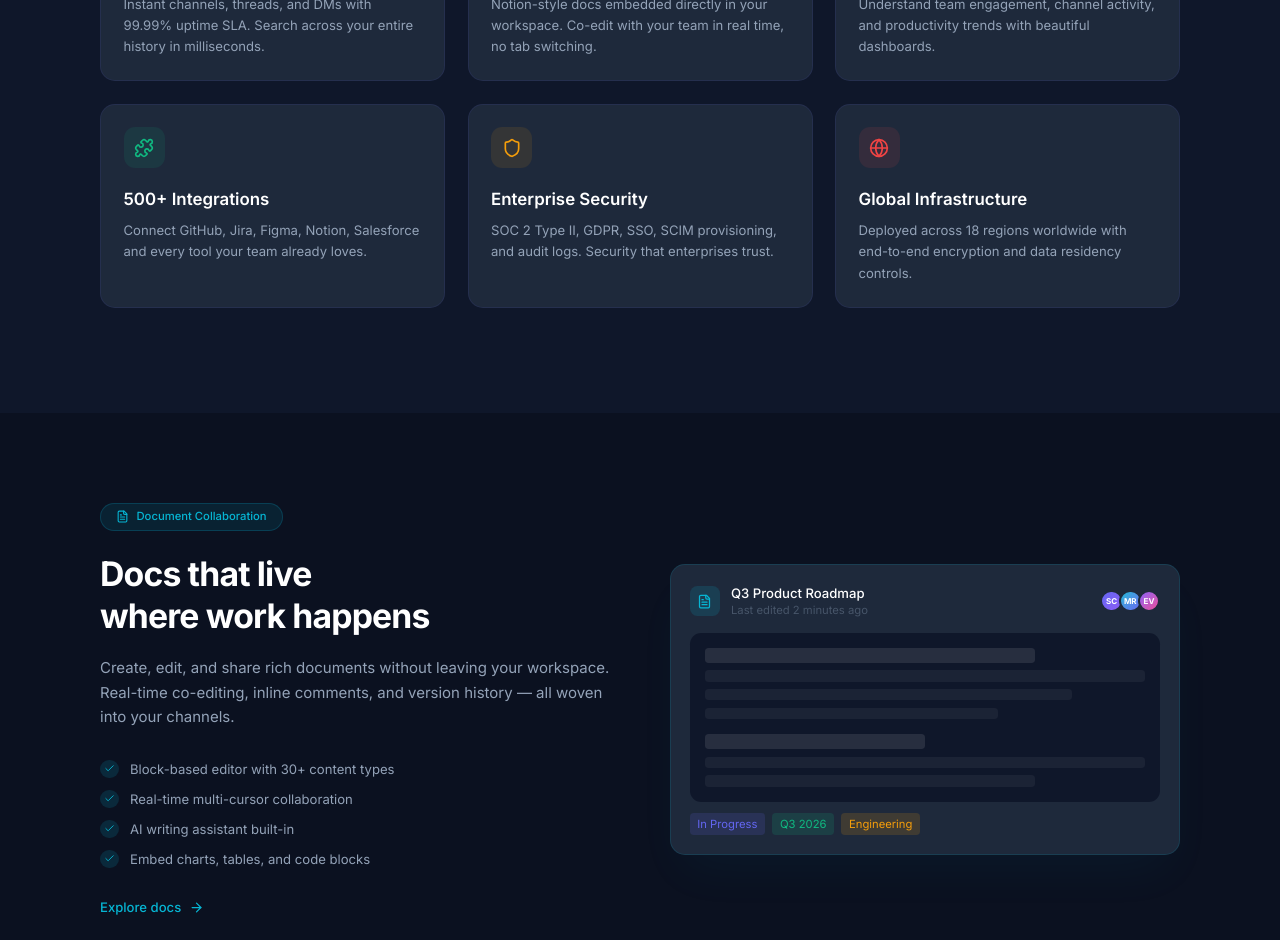
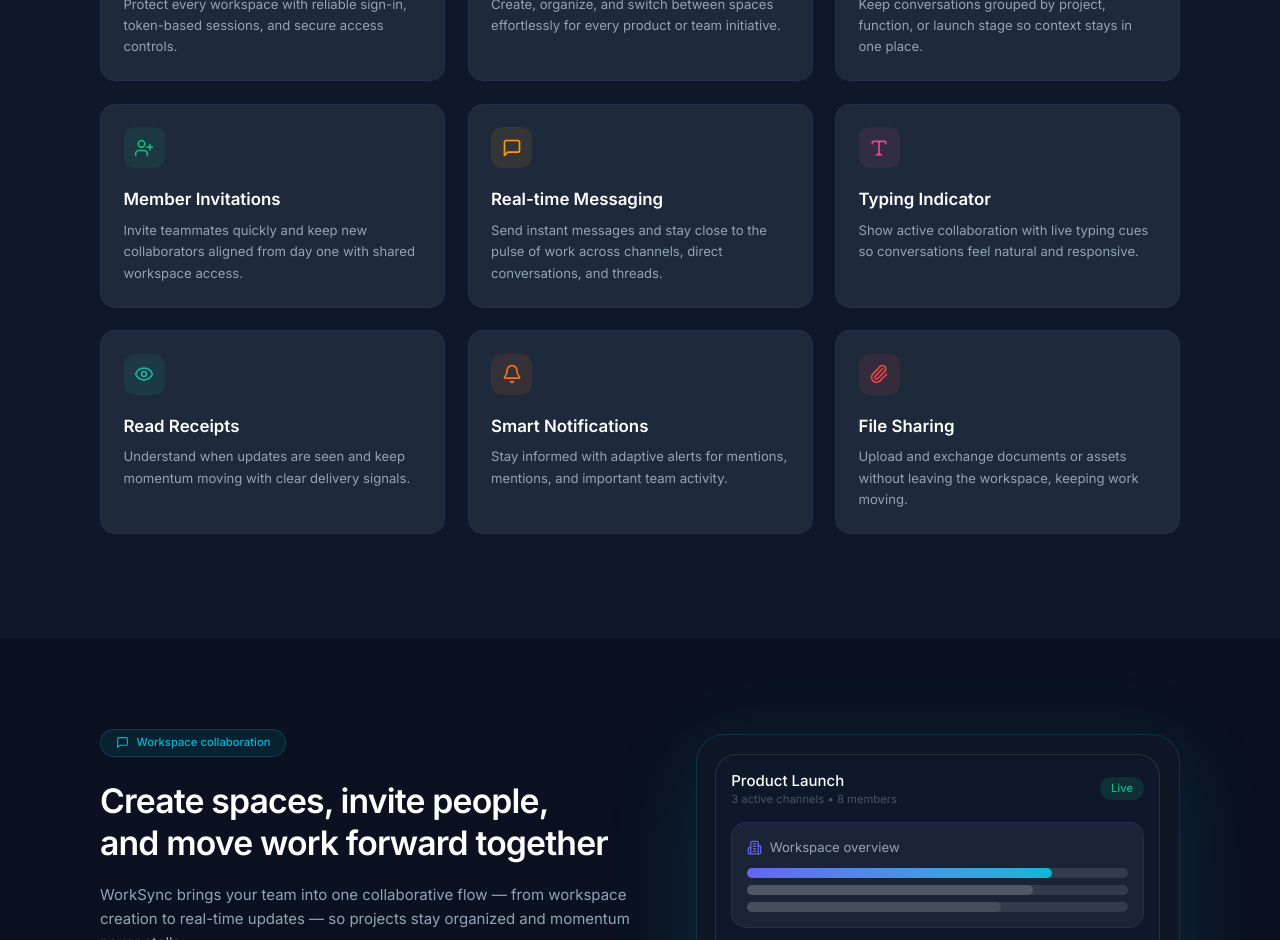
Before and after one commit to dhyanikhatrani/saas-collaboration-workspace, a React (Vite) app: page / in a window 1280 px wide. Shown: the part 1860-2800 px from the top of the page. Built offline with nearby package versions, Linux system fonts and the light colour scheme.

Commit message:
feat(landing): enhance landing page with new features and improved navigation

```diff
--- a/src/app/components/LandingPage.tsx
+++ b/src/app/components/LandingPage.tsx
@@ -1,9 +1,22 @@
 import { useState } from "react";
 import { useNavigate } from "react-router";
 import {
-  Zap, FileText,
-  ChevronRight, Star, ArrowRight, Check, Menu, X,
-  Layers, Sparkles
+  ArrowRight,
+  Bell,
+  Building2,
+  Check,
+  ChevronRight,
+  Layers,
+  Menu,
+  MessageSquare,
+  Paperclip,
+  ShieldCheck,
+  Sparkles,
+  Star,
+  Type,
+  UserPlus,
+  X,
+  Zap,
 } from "lucide-react";
 import { FeatureCard, PricingCard, TestimonialCard } from "./landing/LandingCards";
 import {
@@ -13,14 +26,19 @@ import {
   PLANS as LANDING_PLANS,
   TESTIMONIALS as LANDING_TESTIMONIALS,
 } from "./landing/data";
+import previewScreenshot from "../../imports/dashboard-preview.png";
 
 export default function LandingPage() {
   const navigate = useNavigate();
   const [mobileOpen, setMobileOpen] = useState(false);
 
+  const scrollToSection = (target: string) => {
+    document.getElementById(target)?.scrollIntoView({ behavior: "smooth", block: "start" });
+    setMobileOpen(false);
+  };
+
   return (
     <div className="min-h-screen bg-[#0F172A] text-[#F8FAFC] overflow-x-hidden">
-      {/* Navbar */}
       <nav className="fixed top-0 left-0 right-0 z-50 border-b border-[#6366F1]/10 bg-[#0F172A]/80 backdrop-blur-xl">
         <div className="max-w-7xl mx-auto px-6 h-16 flex items-center justify-between">
           <div className="flex items-center gap-2 cursor-pointer" onClick={() => navigate("/")}>
@@ -31,14 +49,16 @@ export default function LandingPage() {
           </div>
 
           <div className="hidden md:flex items-center gap-8">
-            {LANDING_NAV_LINKS.map(l => (
-              <button key={l} className="text-[#94A3B8] hover:text-white transition-colors text-sm">{l}</button>
+            {LANDING_NAV_LINKS.map(link => (
+              <button key={link.target} onClick={() => scrollToSection(link.target)} className="text-[#94A3B8] hover:text-white transition-colors text-sm">
+                {link.label}
+              </button>
             ))}
           </div>
 
           <div className="hidden md:flex items-center gap-3">
             <button onClick={() => navigate("/login")} className="text-sm text-[#94A3B8] hover:text-white transition-colors px-4 py-2">Log in</button>
-            <button onClick={() => navigate("/register")} className="text-sm bg-[#6366F1] hover:bg-[#5558E8] text-white px-4 py-2 rounded-lg transition-all hover:shadow-lg hover:shadow-[#6366F1]/25 font-medium">
+            <button onClick={() => navigate("/register")} className="text-sm bg-[#6366F1] hover:bg-[#5558E8] text-white px-4 py-2 rounded-lg transition-all duration-300 hover:shadow-lg hover:shadow-[#6366F1]/25 font-medium">
               Get started
             </button>
           </div>
@@ -50,8 +70,10 @@ export default function LandingPage() {
 
         {mobileOpen && (
           <div className="md:hidden bg-[#0F172A] border-t border-[#6366F1]/10 px-6 py-4 flex flex-col gap-4">
-            {LANDING_NAV_LINKS.map(l => (
-              <button key={l} className="text-[#94A3B8] hover:text-white transition-colors text-sm text-left">{l}</button>
+            {LANDING_NAV_LINKS.map(link => (
+              <button key={link.target} onClick={() => scrollToSection(link.target)} className="text-[#94A3B8] hover:text-white transition-colors text-sm text-left">
+                {link.label}
+              </button>
             ))}
             <div className="flex gap-3 pt-2">
               <button onClick={() => navigate("/login")} className="flex-1 text-sm border border-[#6366F1]/30 text-[#94A3B8] px-4 py-2 rounded-lg">Log in</button>
@@ -76,7 +98,8 @@ export default function LandingPage() {
           </div>
 
           <h1 className="text-5xl md:text-7xl font-bold leading-tight tracking-tight text-white mb-6">
-            Where teams do their{" "}
+            Where teams do their {" "}
+            <br />
             <span className="bg-gradient-to-r from-[#6366F1] via-[#8B5CF6] to-[#06B6D4] bg-clip-text text-transparent">
               best work
             </span>
@@ -200,7 +223,6 @@ export default function LandingPage() {
         </div>
       </section>
 
-      {/* Trusted by logos */}
       <section className="py-16 px-6 border-y border-[#6366F1]/10">
         <div className="max-w-5xl mx-auto text-center">
           <p className="text-sm text-[#475569] uppercase tracking-widest mb-10">Trusted by teams at world-class companies</p>
@@ -212,19 +234,18 @@ export default function LandingPage() {
         </div>
       </section>
 
-      {/* Features */}
-      <section className="py-28 px-6">
+      <section id="features" className="py-28 px-6 scroll-mt-24">
         <div className="max-w-6xl mx-auto">
-          <div className="text-center mb-20">
+          <div className="text-center mb-20 animate-fade-up">
             <div className="inline-flex items-center gap-2 bg-[#6366F1]/10 border border-[#6366F1]/20 rounded-full px-4 py-1.5 mb-6">
               <Layers size={13} className="text-[#6366F1]" />
               <span className="text-xs text-[#6366F1] font-medium">Built for modern teams</span>
             </div>
-            <h2 className="text-4xl md:text-5xl font-bold text-white mb-5 tracking-tight">Everything your team needs,<br />finally in one place</h2>
-            <p className="text-[#94A3B8] text-lg max-w-xl mx-auto">No more context switching. WorkSync brings messages, docs, and tasks into a unified workspace.</p>
+            <h2 className="text-4xl md:text-5xl font-semibold text-white mb-5 tracking-tight">Everything your team needs,<br />finally in one place</h2>
+            <p className="text-[#94A3B8] text-lg max-w-2xl mx-auto">From secure access to real-time collaboration, WorkSync keeps your team connected without the noise.</p>
           </div>
 
-          <div className="grid grid-cols-1 md:grid-cols-2 lg:grid-cols-3 gap-6">
+          <div className="grid grid-cols-1 md:grid-cols-2 xl:grid-cols-3 gap-6">
             {LANDING_FEATURES.map(f => (
               <FeatureCard key={f.title} feature={f} />
             ))}
@@ -232,61 +253,72 @@ export default function LandingPage() {
         </div>
       </section>
 
-      {/* Product showcase */}
-      <section className="py-24 px-6 bg-[#0B1120]">
-        <div className="max-w-6xl mx-auto">
-          <div className="grid md:grid-cols-2 gap-16 items-center">
-            <div>
+      <section id="collaboration" className="py-24 px-6 bg-[#0B1120] scroll-mt-24">
+        <div className="max-w-6xl mx-auto grid lg:grid-cols-[1.05fr_0.95fr] gap-16 items-center">
+          <div className="animate-fade-up">
             <div className="inline-flex items-center gap-2 bg-[#06B6D4]/10 border border-[#06B6D4]/20 rounded-full px-4 py-1.5 mb-6">
-                <FileText size={13} className="text-[#06B6D4]" />
-                <span className="text-xs text-[#06B6D4] font-medium">Document Collaboration</span>
+              <MessageSquare size={13} className="text-[#06B6D4]" />
+              <span className="text-xs text-[#06B6D4] font-medium">Workspace collaboration</span>
             </div>
-              <h2 className="text-4xl font-bold text-white mb-5 leading-tight tracking-tight">Docs that live<br />where work happens</h2>
-              <p className="text-[#94A3B8] leading-relaxed mb-8">Create, edit, and share rich documents without leaving your workspace. Real-time co-editing, inline comments, and version history — all woven into your channels.</p>
-              <ul className="space-y-3">
-                {["Block-based editor with 30+ content types", "Real-time multi-cursor collaboration", "AI writing assistant built-in", "Embed charts, tables, and code blocks"].map(item => (
-                  <li key={item} className="flex items-center gap-3 text-sm text-[#94A3B8]">
-                    <div className="w-5 h-5 rounded-full bg-[#06B6D4]/15 flex items-center justify-center flex-shrink-0">
-                      <Check size={11} className="text-[#06B6D4]" />
-                    </div>
-                    {item}
-                  </li>
-                ))}
-              </ul>
-              <button onClick={() => navigate("/documents")} className="mt-8 flex items-center gap-2 text-[#06B6D4] text-sm font-medium hover:gap-3 transition-all">
-                Explore docs <ArrowRight size={15} />
-              </button>
-            </div>
-            <div className="rounded-2xl overflow-hidden border border-[#06B6D4]/15 bg-[#1E293B] p-5 shadow-2xl shadow-[#06B6D4]/5">
-              <div className="space-y-3">
-                <div className="flex items-center gap-3 mb-4">
-                  <div className="w-8 h-8 rounded-lg bg-[#06B6D4]/15 flex items-center justify-center"><FileText size={15} className="text-[#06B6D4]" /></div>
-                  <div>
-                    <div className="text-white text-sm font-medium">Q3 Product Roadmap</div>
-                    <div className="text-[#475569] text-xs">Last edited 2 minutes ago</div>
-                  </div>
-                  <div className="ml-auto flex -space-x-1">
-                    {["SC", "MR", "EV"].map((a, i) => (
-                      <div key={i} className={`w-6 h-6 rounded-full border-2 border-[#1E293B] flex items-center justify-center bg-gradient-to-br ${i === 0 ? 'from-[#6366F1] to-[#8B5CF6]' : i === 1 ? 'from-[#06B6D4] to-[#6366F1]' : 'from-[#8B5CF6] to-[#EC4899]'}`}>
-                        <span className="text-white text-xs font-bold" style={{fontSize: '8px'}}>{a}</span>
+            <h2 className="text-4xl font-semibold text-white mb-5 leading-tight tracking-tight">Create spaces, invite people,<br />and move work forward together</h2>
+            <p className="text-[#94A3B8] leading-relaxed mb-8">WorkSync brings your team into one collaborative flow — from workspace creation to real-time updates — so projects stay organized and momentum never stalls.</p>
+            <div className="grid sm:grid-cols-2 gap-3">
+              {[
+                { title: "Create Workspaces", desc: "Spin up focused spaces for every initiative." },
+                { title: "Invite Members", desc: "Bring in the right people in seconds." },
+                { title: "Create Channels", desc: "Structure conversations by team or project." },
+                { title: "Real-time Collaboration", desc: "Share updates and stay aligned instantly." },
+              ].map(item => (
+                <div key={item.title} className="rounded-2xl border border-[#6366F1]/10 bg-[#111827]/70 p-4">
+                  <div className="text-white font-medium text-sm mb-1">{item.title}</div>
+                  <div className="text-[#94A3B8] text-sm">{item.desc}</div>
                 </div>
               ))}
             </div>
           </div>
-                {/* Doc content preview */}
-                <div className="bg-[#0F172A] rounded-xl p-4 space-y-2">
-                  <div className="h-4 bg-white/10 rounded w-3/4" />
-                  <div className="h-3 bg-white/5 rounded w-full" />
-                  <div className="h-3 bg-white/5 rounded w-5/6" />
-                  <div className="h-3 bg-white/5 rounded w-4/6" />
-                  <div className="mt-4 h-4 bg-white/10 rounded w-1/2" />
-                  <div className="h-3 bg-white/5 rounded w-full" />
-                  <div className="h-3 bg-white/5 rounded w-3/4" />
+
+          <div className="rounded-[28px] border border-[#06B6D4]/20 bg-[#111827]/80 p-5 shadow-[0_25px_90px_rgba(6,182,212,0.16)]">
+            <div className="rounded-[22px] border border-white/10 bg-[#0F172A] p-4 space-y-4">
+              <div className="flex items-center justify-between">
+                <div>
+                  <div className="text-white font-medium">Product Launch</div>
+                  <div className="text-[#475569] text-xs">3 active channels • 8 members</div>
                 </div>
-                <div className="flex gap-2 mt-3">
-                  <div className="bg-[#6366F1]/15 text-[#6366F1] text-xs rounded px-2 py-1">In Progress</div>
-                  <div className="bg-[#10B981]/15 text-[#10B981] text-xs rounded px-2 py-1">Q3 2026</div>
-                  <div className="bg-[#F59E0B]/15 text-[#F59E0B] text-xs rounded px-2 py-1">Engineering</div>
+                <div className="rounded-full bg-[#10B981]/15 px-3 py-1 text-[#10B981] text-xs font-medium">Live</div>
+              </div>
+
+              <div className="rounded-2xl border border-[#6366F1]/15 bg-[#1E293B]/80 p-4 space-y-3">
+                <div className="flex items-center gap-2 text-[#94A3B8] text-sm">
+                  <Building2 size={15} className="text-[#6366F1]" />
+                  Workspace overview
+                </div>
+                <div className="space-y-2">
+                  <div className="h-2.5 rounded-full bg-white/10"><div className="h-2.5 w-4/5 rounded-full bg-gradient-to-r from-[#6366F1] to-[#06B6D4]" /></div>
+                  <div className="h-2.5 rounded-full bg-white/10"><div className="h-2.5 w-3/4 rounded-full bg-white/15" /></div>
+                  <div className="h-2.5 rounded-full bg-white/10"><div className="h-2.5 w-2/3 rounded-full bg-white/10" /></div>
+                </div>
+              </div>
+
+              <div className="grid gap-3 sm:grid-cols-2">
+                <div className="rounded-2xl border border-[#6366F1]/10 bg-[#1E293B]/70 p-4">
+                  <div className="flex items-center gap-2 text-white text-sm font-medium mb-2"><UserPlus size={14} className="text-[#10B981]" /> Invites</div>
+                  <div className="text-[#94A3B8] text-sm">2 pending invites waiting to join.</div>
+                </div>
+                <div className="rounded-2xl border border-[#6366F1]/10 bg-[#1E293B]/70 p-4">
+                  <div className="flex items-center gap-2 text-white text-sm font-medium mb-2"><Bell size={14} className="text-[#F59E0B]" /> Alerts</div>
+                  <div className="text-[#94A3B8] text-sm">Mentions and file updates are live.</div>
+                </div>
+              </div>
+
+              <div className="rounded-2xl border border-[#6366F1]/10 bg-[#111827] p-4">
+                <div className="flex items-center gap-2 text-[#94A3B8] text-sm mb-3">
+                  <Paperclip size={15} className="text-[#06B6D4]" />
+                  Shared assets
+                </div>
+                <div className="flex gap-2 flex-wrap">
+                  {['Roadmap', 'Brief', 'Mockups'].map(item => (
+                    <span key={item} className="rounded-full bg-[#1E293B] border border-[#6366F1]/10 px-3 py-1 text-xs text-[#CBD5E1]">{item}</span>
+                  ))}
                 </div>
               </div>
             </div>
@@ -294,26 +326,24 @@ export default function LandingPage() {
         </div>
       </section>
 
-      {/* Testimonials */}
-      <section className="py-28 px-6">
+      {/* <section id="testimonials" className="py-28 px-6 scroll-mt-24">
         <div className="max-w-6xl mx-auto">
-          <div className="text-center mb-16">
-            <h2 className="text-4xl font-bold text-white mb-4 tracking-tight">Loved by teams worldwide</h2>
-            <p className="text-[#94A3B8]">Don't take our word for it — hear from the teams shipping with WorkSync.</p>
+          <div className="text-center mb-16 animate-fade-up">
+            <h2 className="text-4xl font-semibold text-white mb-4 tracking-tight">Loved by teams worldwide</h2>
+            <p className="text-[#94A3B8] max-w-2xl mx-auto">Teams use WorkSync to keep every conversation, channel, and decision connected in one place.</p>
           </div>
-          <div className="grid md:grid-cols-2 lg:grid-cols-4 gap-5">
+          <div className="grid md:grid-cols-2 xl:grid-cols-4 gap-5">
             {LANDING_TESTIMONIALS.map(t => (
               <TestimonialCard key={t.name} testimonial={t} />
             ))}
           </div>
         </div>
-      </section>
+      </section> */}
 
-      {/* Pricing */}
-      <section className="py-24 px-6 bg-[#0B1120]">
+      {/* <section id="pricing" className="py-24 px-6 bg-[#0B1120] scroll-mt-24">
         <div className="max-w-5xl mx-auto">
-          <div className="text-center mb-16">
-            <h2 className="text-4xl font-bold text-white mb-4 tracking-tight">Simple, transparent pricing</h2>
+          <div className="text-center mb-16 animate-fade-up">
+            <h2 className="text-4xl font-semibold text-white mb-4 tracking-tight">Simple, transparent pricing</h2>
             <p className="text-[#94A3B8]">Start free, scale as you grow. No hidden fees, no surprises.</p>
           </div>
           <div className="grid md:grid-cols-3 gap-6">
@@ -326,7 +356,7 @@ export default function LandingPage() {
             ))}
           </div>
         </div>
-      </section>
+      </section> */}
 
 {/* CTA */}
       <section className="py-28 px-6 relative overflow-hidden">
@@ -342,7 +372,6 @@ export default function LandingPage() {
               Get started for free
               <ArrowRight size={18} className="group-hover:translate-x-1 transition-transform" />
             </button>
-            <p className="text-[#475569] text-sm">No credit card · Free forever plan</p>
           </div>
         </div>
       </section>
--- a/src/app/components/landing/LandingCards.tsx
+++ b/src/app/components/landing/LandingCards.tsx
@@ -15,8 +15,8 @@ export function FeatureCard({ feature }: FeatureCardProps) {
   const Icon = feature.icon;
 
   return (
-    <div className="group p-6 rounded-2xl bg-[#1E293B] border border-[#6366F1]/10 hover:border-[#6366F1]/30 transition-all hover:-translate-y-1 hover:shadow-xl hover:shadow-[#6366F1]/5 cursor-default">
-      <div className={`w-11 h-11 rounded-xl ${feature.bg} flex items-center justify-center mb-5`}>
+    <div className="group p-6 rounded-2xl bg-[#1E293B] border border-[#6366F1]/10 hover:border-[#6366F1]/30 transition-all duration-300 hover:-translate-y-1 hover:shadow-[0_25px_80px_rgba(99,102,241,0.12)] cursor-default">
+      <div className={`w-11 h-11 rounded-xl ${feature.bg} flex items-center justify-center mb-5 transition-transform duration-300 group-hover:scale-105`}>
         <Icon size={20} className={feature.color} />
       </div>
       <h3 className="text-white font-semibold mb-2">{feature.title}</h3>
@@ -37,7 +37,7 @@ type TestimonialCardProps = {
 
 export function TestimonialCard({ testimonial }: TestimonialCardProps) {
   return (
-    <div className="p-5 rounded-2xl bg-[#1E293B] border border-[#6366F1]/10 hover:border-[#6366F1]/25 transition-all flex flex-col">
+    <div className="p-6 rounded-2xl bg-[#1E293B] border border-[#6366F1]/10 hover:border-[#6366F1]/25 transition-all duration-300 hover:-translate-y-1 hover:shadow-[0_22px_60px_rgba(15,23,42,0.35)] flex flex-col">
       <div className="flex gap-1 mb-4">
         {Array.from({ length: testimonial.stars }, (_, index) => (
           <Star key={index} size={13} className="fill-[#F59E0B] text-[#F59E0B]" />
@@ -70,7 +70,7 @@ type PricingCardProps = {
 
 export function PricingCard({ plan, onSelect }: PricingCardProps) {
   return (
-    <div className={`rounded-2xl p-7 border flex flex-col relative ${plan.primary ? "bg-gradient-to-b from-[#6366F1]/20 to-[#6366F1]/5 border-[#6366F1]/50 shadow-2xl shadow-[#6366F1]/10" : "bg-[#1E293B] border-[#6366F1]/10"}`}>
+    <div className={`rounded-2xl p-7 border flex flex-col relative transition-all duration-300 ${plan.primary ? "bg-gradient-to-b from-[#6366F1]/20 to-[#6366F1]/5 border-[#6366F1]/50 shadow-[0_20px_80px_rgba(99,102,241,0.16)]" : "bg-[#1E293B] border-[#6366F1]/10 hover:border-[#6366F1]/30 hover:-translate-y-1"}`}>
       {plan.primary && (
         <div className="absolute -top-3 left-1/2 -translate-x-1/2 bg-[#6366F1] text-white text-xs font-semibold px-4 py-1 rounded-full">Most popular</div>
       )}
@@ -92,7 +92,7 @@ export function PricingCard({ plan, onSelect }: PricingCardProps) {
       </ul>
       <button
         onClick={onSelect}
-        className={`w-full py-2.5 rounded-xl text-sm font-medium transition-all ${plan.primary ? "bg-[#6366F1] hover:bg-[#5558E8] text-white hover:shadow-lg hover:shadow-[#6366F1]/30" : "border border-[#6366F1]/25 text-[#94A3B8] hover:text-white hover:border-[#6366F1]/50"}`}
+        className={`w-full py-2.5 rounded-xl text-sm font-medium transition-all duration-300 ${plan.primary ? "bg-[#6366F1] hover:bg-[#5558E8] text-white hover:shadow-lg hover:shadow-[#6366F1]/30" : "border border-[#6366F1]/25 text-[#94A3B8] hover:text-white hover:border-[#6366F1]/50"}`}
       >
         {plan.cta}
       </button>
--- a/src/app/components/landing/data.ts
+++ b/src/app/components/landing/data.ts
@@ -1,21 +1,31 @@
 import {
-  BarChart3,
-  FileText,
-  Globe,
+  Bell,
+  Building2,
+  Eye,
   MessageSquare,
-  Puzzle,
-  Shield,
+  Paperclip,
+  ShieldCheck,
+  Type,
+  UserPlus,
 } from "lucide-react";
 
-export const NAV_LINKS = ["Features", "Pricing", "Enterprise", "Blog", "Changelog"];
+export const NAV_LINKS = [
+  { label: "Features", target: "features" },
+  { label: "Collaboration", target: "collaboration" },
+  { label: "Testimonials", target: "testimonials" },
+  { label: "Pricing", target: "pricing" },
+];
 
 export const FEATURES = [
-  { icon: MessageSquare, title: "Real-time Messaging", desc: "Instant channels, threads, and DMs with 99.99% uptime SLA. Search across your entire history in milliseconds.", color: "text-[#6366F1]", bg: "bg-[#6366F1]/10" },
-  { icon: FileText, title: "Document Collaboration", desc: "Notion-style docs embedded directly in your workspace. Co-edit with your team in real time, no tab switching.", color: "text-[#8B5CF6]", bg: "bg-[#8B5CF6]/10" },
-  { icon: BarChart3, title: "Analytics & Insights", desc: "Understand team engagement, channel activity, and productivity trends with beautiful dashboards.", color: "text-[#06B6D4]", bg: "bg-[#06B6D4]/10" },
-  { icon: Puzzle, title: "500+ Integrations", desc: "Connect GitHub, Jira, Figma, Notion, Salesforce and every tool your team already loves.", color: "text-[#10B981]", bg: "bg-[#10B981]/10" },
-  { icon: Shield, title: "Enterprise Security", desc: "SOC 2 Type II, GDPR, SSO, SCIM provisioning, and audit logs. Security that enterprises trust.", color: "text-[#F59E0B]", bg: "bg-[#F59E0B]/10" },
-  { icon: Globe, title: "Global Infrastructure", desc: "Deployed across 18 regions worldwide with end-to-end encryption and data residency controls.", color: "text-[#EF4444]", bg: "bg-[#EF4444]/10" },
+  { icon: ShieldCheck, title: "Secure JWT Authentication", desc: "Protect every workspace with reliable sign-in, token-based sessions, and secure access controls.", color: "text-[#6366F1]", bg: "bg-[#6366F1]/10" },
+  { icon: Building2, title: "Workspace Management", desc: "Create, organize, and switch between spaces effortlessly for every product or team initiative.", color: "text-[#8B5CF6]", bg: "bg-[#8B5CF6]/10" },
+  { icon: MessageSquare, title: "Channel Collaboration", desc: "Keep conversations grouped by project, function, or launch stage so context stays in one place.", color: "text-[#06B6D4]", bg: "bg-[#06B6D4]/10" },
+  { icon: UserPlus, title: "Member Invitations", desc: "Invite teammates quickly and keep new collaborators aligned from day one with shared workspace access.", color: "text-[#10B981]", bg: "bg-[#10B981]/10" },
+  { icon: MessageSquare, title: "Real-time Messaging", desc: "Send instant messages and stay close to the pulse of work across channels, direct conversations, and threads.", color: "text-[#F59E0B]", bg: "bg-[#F59E0B]/10" },
+  { icon: Type, title: "Typing Indicator", desc: "Show active collaboration with live typing cues so conversations feel natural and responsive.", color: "text-[#EC4899]", bg: "bg-[#EC4899]/10" },
+  { icon: Eye, title: "Read Receipts", desc: "Understand when updates are seen and keep momentum moving with clear delivery signals.", color: "text-[#14B8A6]", bg: "bg-[#14B8A6]/10" },
+  { icon: Bell, title: "Smart Notifications", desc: "Stay informed with adaptive alerts for mentions, mentions, and important team activity.", color: "text-[#F97316]", bg: "bg-[#F97316]/10" },
+  { icon: Paperclip, title: "File Sharing", desc: "Upload and exchange documents or assets without leaving the workspace, keeping work moving.", color: "text-[#EF4444]", bg: "bg-[#EF4444]/10" },
 ];
 
 export const TESTIMONIALS = [
--- a/src/styles/globals.css
+++ b/src/styles/globals.css
@@ -0,0 +1,28 @@
+html {
+  scroll-behavior: smooth;
+}
+
+body {
+  background: #0f172a;
+  color: #f8fafc;
+}
+
+::selection {
+  background: rgba(99, 102, 241, 0.35);
+  color: #ffffff;
+}
+
+@keyframes fade-up {
+  from {
+    opacity: 0;
+    transform: translateY(18px);
+  }
+  to {
+    opacity: 1;
+    transform: translateY(0);
+  }
+}
+
+.animate-fade-up {
+  animation: fade-up 700ms cubic-bezier(0.22, 1, 0.36, 1) both;
+}
```
Also changed, not shown: src/imports/dashboard-preview.png (renamed from src/imports/Screenshot_2026-06-11_111804.png). Lines whose indentation alone changed are shown as unchanged.
